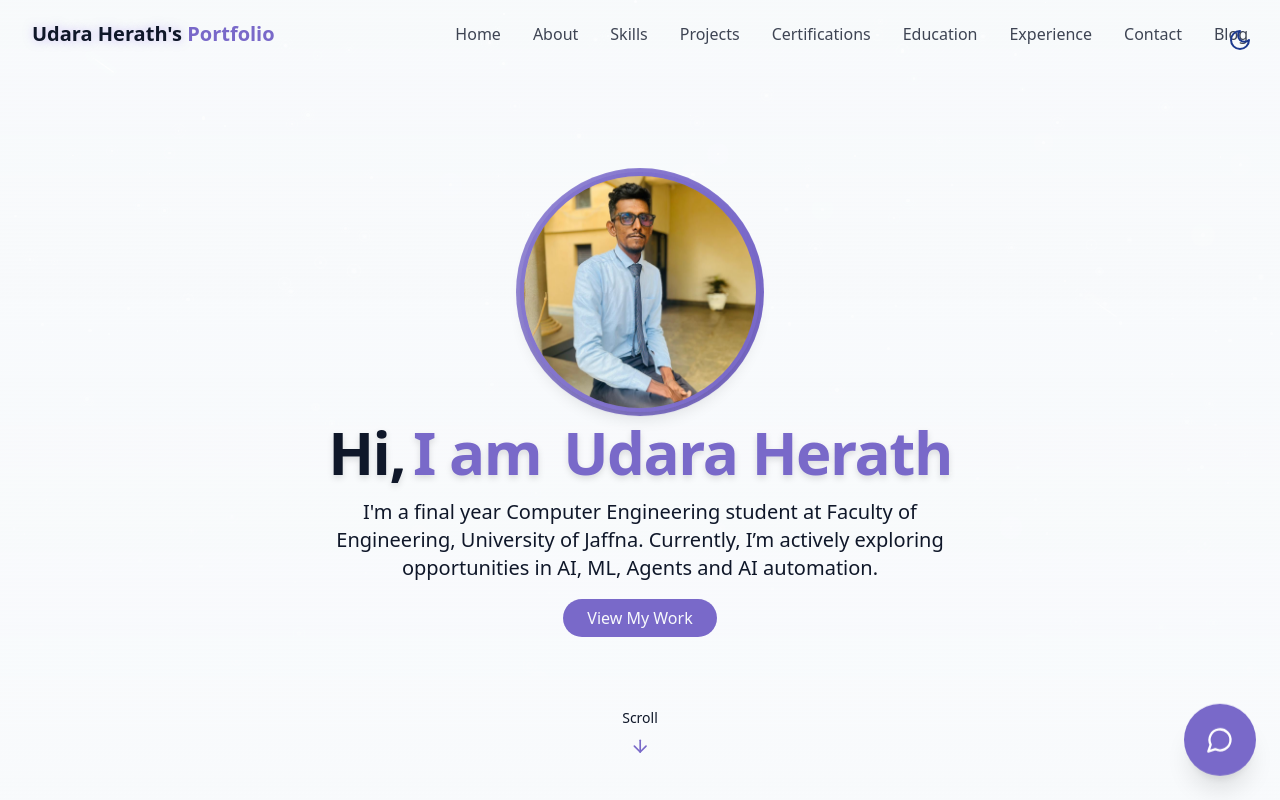
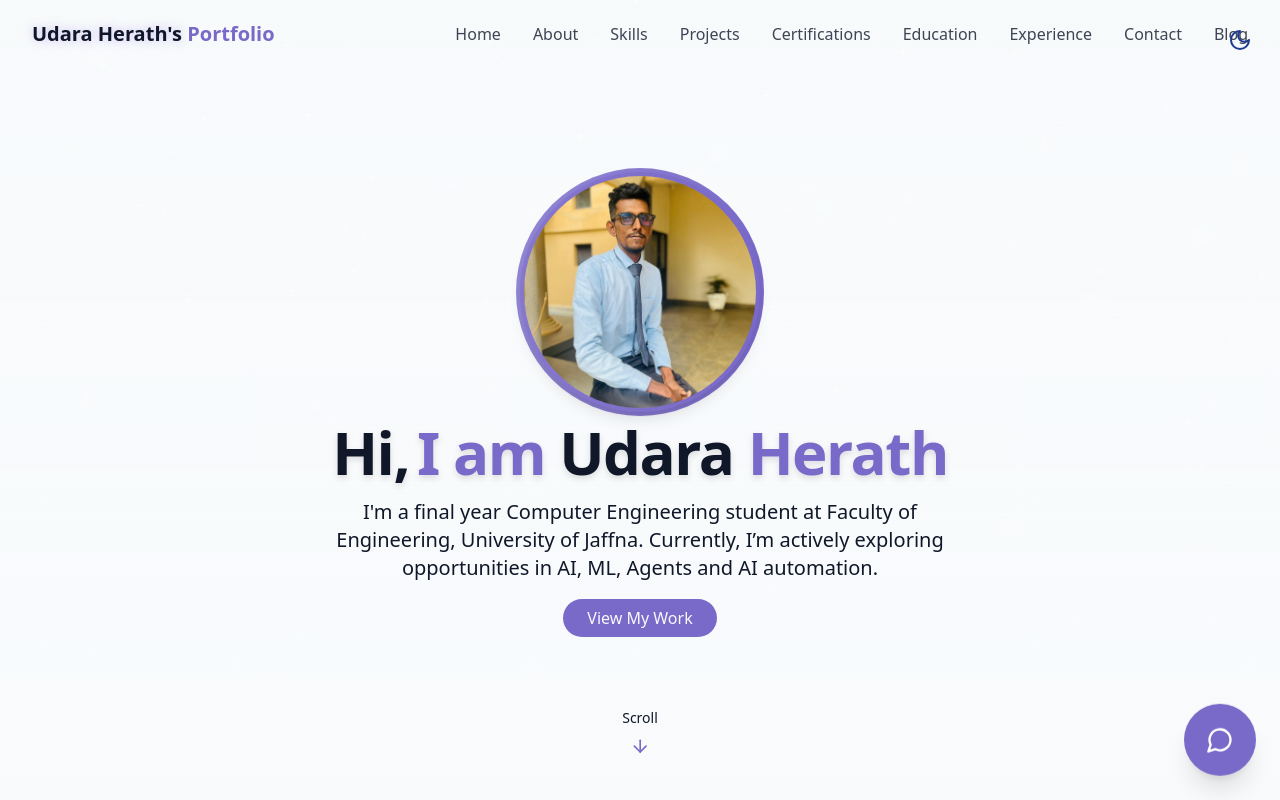
Before and after one commit to UdaraChamidu/My-Portfolio, a React (Vite) app: page / in a window 1280 px wide. Shown: the top 800 px of the page. Built offline with nearby package versions, Linux system fonts and the light colour scheme.

Commit message:
Update HeroSection.jsx

```diff
--- a/src/components/HeroSection.jsx
+++ b/src/components/HeroSection.jsx
@@ -25,7 +25,7 @@ export const HeroSection = () => {
               <span className="text-primary ml-2 opacity-0 animate-fade-in-delay-1">
                 I am
               </span>
-              <span className="text-primary ml-2 opacity-0 animate-fade-in-delay-2">
+              <span className="opacity-0 animate-fade-in-delay-2">
                 {" "}
                 Udara
               </span>
```
